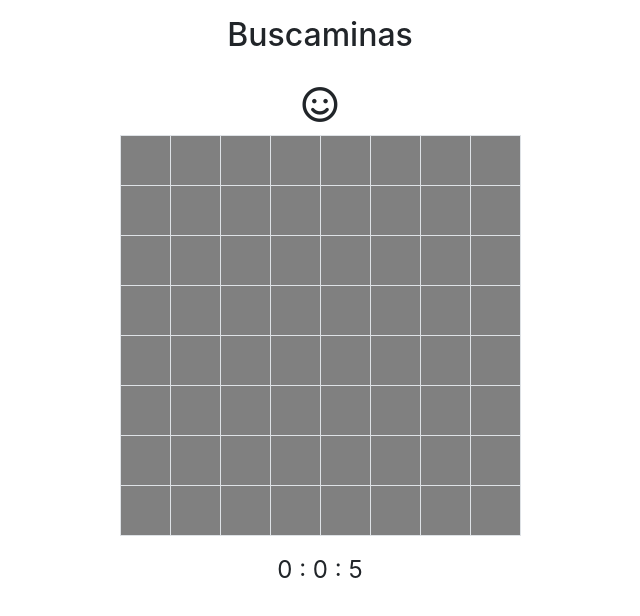
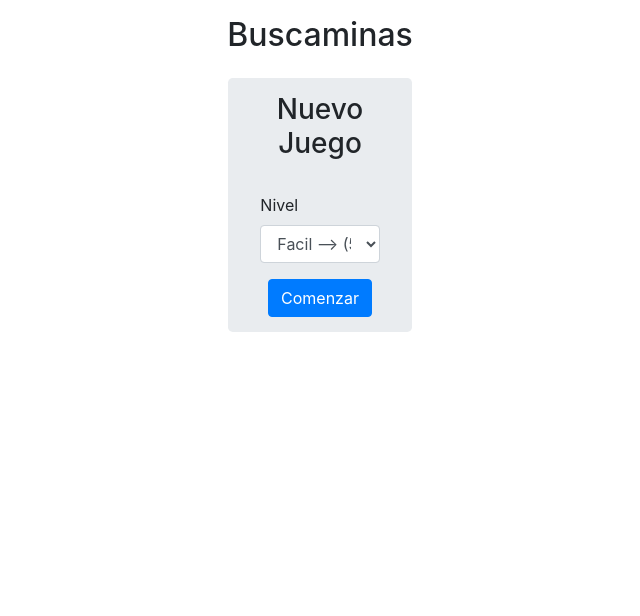
Before and after one commit to LL2262/buscaminas, an Angular app: page / in a window 1280 px wide. Shown: the top 616 px of the page, without its empty margins (320-960 px from the left). Built offline with nearby package versions, Linux system fonts and the light colour scheme.

Commit message:
Agregando componente inicio de juego con niveles

```diff
--- a/src/app/app-routing.module.ts
+++ b/src/app/app-routing.module.ts
@@ -1,11 +1,13 @@
 import { NgModule } from '@angular/core';
 import { Routes, RouterModule } from '@angular/router';
 import { JuegoComponent } from './components/juego/juego.component';
+import { InicioComponent } from './components/inicio/inicio.component';
 
 const routes: Routes = [
-  {path:'', component: JuegoComponent},
+  {path:'', component: InicioComponent},
+  {path:'inicio', component: InicioComponent},
   {path:'juego', component: JuegoComponent},
-  {path:'**', component: JuegoComponent}
+  {path:'**', component: InicioComponent}
 ]
 
 @NgModule({
--- a/src/app/app.module.ts
+++ b/src/app/app.module.ts
@@ -5,12 +5,14 @@ import { AppRoutingModule } from './app-routing.module';
 import { AppComponent } from './app.component';
 import { JuegoComponent } from './components/juego/juego.component';
 import { CronometroComponent } from './components/cronometro/cronometro.component';
+import { InicioComponent } from './components/inicio/inicio.component';
 
 @NgModule({
   declarations: [
     AppComponent,
     JuegoComponent,
-    CronometroComponent
+    CronometroComponent,
+    InicioComponent
   ],
   imports: [
     BrowserModule,
--- /dev/null
+++ b/src/app/components/inicio/inicio.component.html
@@ -0,0 +1,25 @@
+<div class="row justify-content-center">
+    <div class="col-md-2">
+        <div class="jumbotron pad">
+          <h3 class="text-center">Nuevo Juego</h3>
+          <br>
+          <form>
+              <div class="row">
+                <div class="col form-group">
+                  <label>Nivel</label>
+                    <select class="form-control">
+                      <option>Facil --> (5x5) 4 minas</option>
+                      <option>Medio --> (8x8) 10 minas</option>
+                      <option>Dificil --> (12x12) 20 minas</option>
+                    </select>
+                </div>
+              </div>
+              <div class="row">
+                <div class="col text-center">
+                    <button type="button" class="btn btn-primary">Comenzar</button>
+                </div>
+              </div>
+            </form>
+        </div>
+    </div>
+</div>
--- /dev/null
+++ b/src/app/components/inicio/inicio.component.ts
@@ -0,0 +1,15 @@
+import { Component, OnInit } from '@angular/core';
+
+@Component({
+  selector: 'app-inicio',
+  templateUrl: './inicio.component.html',
+  styleUrls: ['./inicio.component.css']
+})
+export class InicioComponent implements OnInit {
+
+  constructor() { }
+
+  ngOnInit() {
+  }
+
+}
--- a/src/app/components/juego/juego.component.html
+++ b/src/app/components/juego/juego.component.html
@@ -1,6 +1,6 @@
-<div class="d-flex justify-content-center">
+<div class="row justify-content-center">
   <div>
-    <div class="d-flex justify-content-center">
+    <div class="row justify-content-center">
       <div>
         <button name="restart" class="btn btn-lg" (click)="restart()">
           <i *ngIf="estadoDeJuego == 0" class="far fa-smile" style="font-size: 36px"></i>
@@ -14,8 +14,7 @@
           <tr *ngFor="let row of tablero; index as rowIndex;">
             <td class="celda" *ngFor="let cell of row; index as columnIndex;">
               <div class="celda-content" (contextmenu)="onRightClick(rowIndex,columnIndex)"
-                                         (click)="onLeftClick(rowIndex,columnIndex)"
-                                         [ngClass]="{'selected':cell.descubierta == 1}">
+                (click)="onLeftClick(rowIndex,columnIndex)" [ngClass]="{'selected':cell.descubierta == 1}">
 
                 <span *ngIf="cell.bandera">
                   <img class="bandera" src="assets/img/bandera.jpg">
@@ -26,14 +25,13 @@
                 </span>
 
                 <span style="font-size: 24px" *ngIf="!cell.esMina && cell.probabilidad > 0 && cell.descubierta"
-                    [ngClass]="{
+                  [ngClass]="{
                       'text-primary':cell.probabilidad == 1,
                       'text-success':cell.probabilidad == 2,
                       'text-danger':cell.probabilidad == 3
                     }">
                   {{cell.probabilidad}}
                 </span>
-
               </div>
             </td>
           </tr>
@@ -41,9 +39,9 @@
       </table>
     </div>
     <div class="d-flex justify-content-center">
-        <h1 *ngIf="estadoDeJuego == 1" class="text-danger">¡¡GAME OVER!!</h1>
-        <h1 *ngIf="estadoDeJuego == 2" class="text-success">¡¡VICTORIA!!</h1>
-      </div>
+      <h1 *ngIf="estadoDeJuego == 1" class="text-danger">¡¡GAME OVER!!</h1>
+      <h1 *ngIf="estadoDeJuego == 2" class="text-success">¡¡VICTORIA!!</h1>
+    </div>
     <app-cronometro></app-cronometro>
   </div>
 </div>
--- a/src/assets/style.css
+++ b/src/assets/style.css
@@ -29,3 +29,8 @@
 .selected{
     background-color: #f5f5f5;
   }
+
+.pad{
+    padding-top: 15px;
+    padding-bottom: 15px;
+}
```
Also changed, not shown: src/app/components/inicio/inicio.component.css (added), 1 other file (tests, documents, lock files or other folders).
